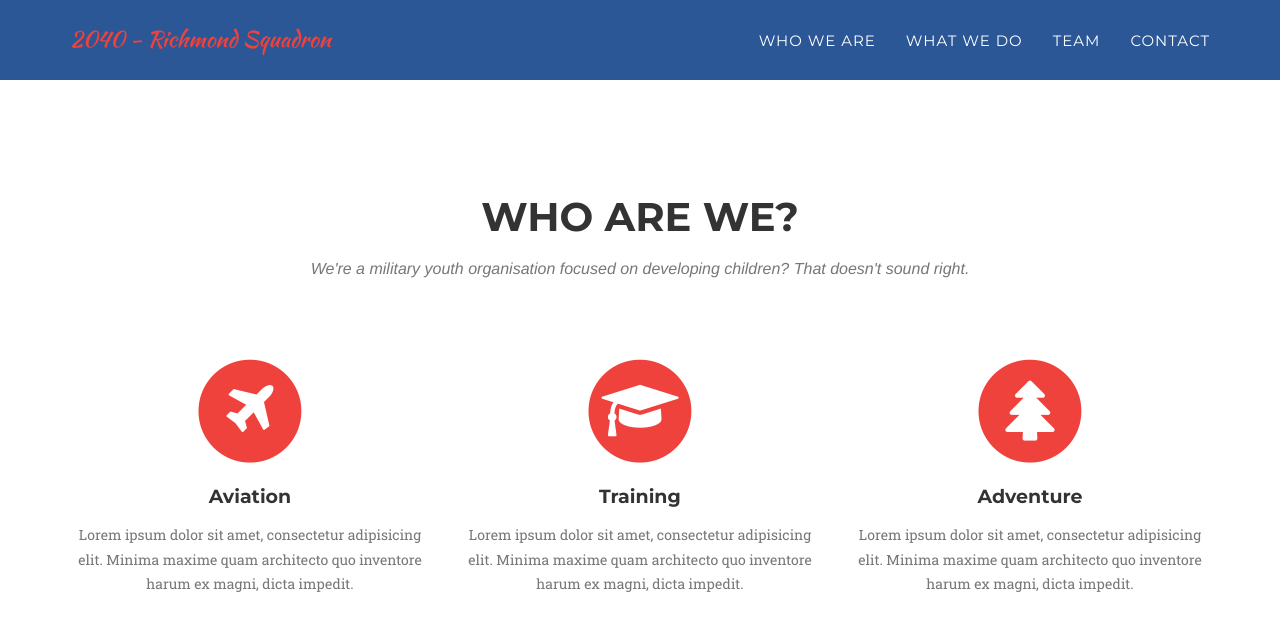
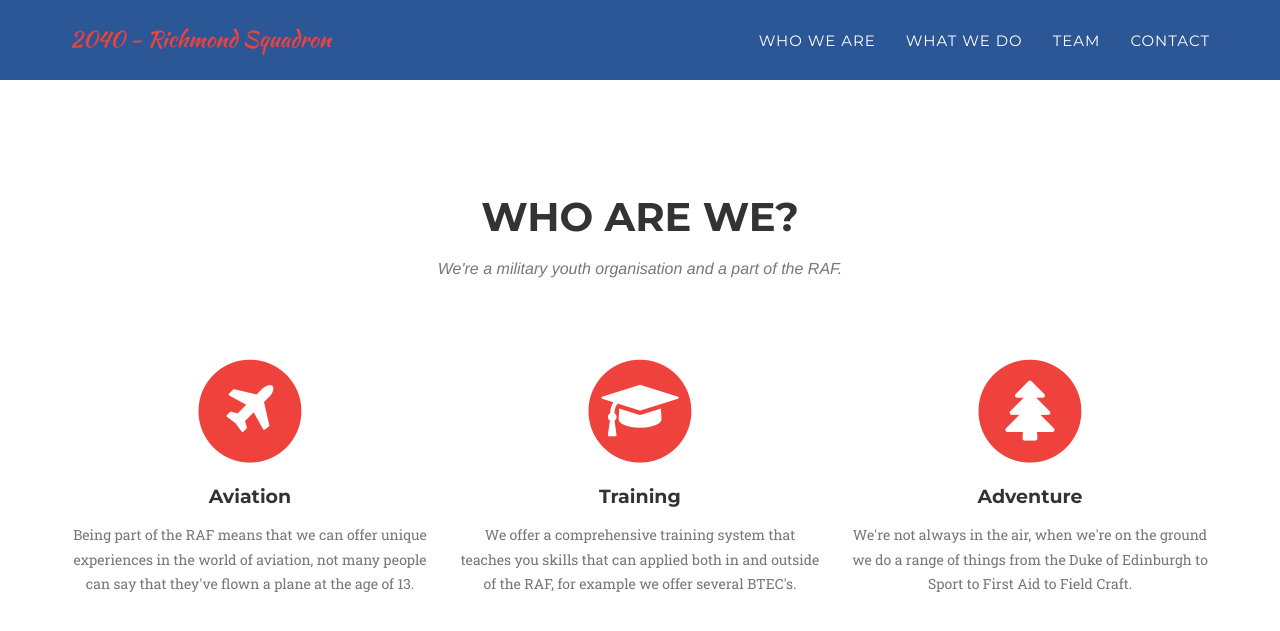
Before and after one commit to 2040richmondsquadron/2040_website, a Jekyll site: the page built from 404.html, in a window 1280 px wide and 900 px high, scrolled down 713 px. Shown: the top 631 px of the window. Built offline with Jekyll 4.4.1, drawn with Linux system fonts in a browser that asks for light colours; some web fonts are replaced.

Commit message:
Update who we are

```diff
--- a/_includes/who.html
+++ b/_includes/who.html
@@ -4,7 +4,7 @@
             <div class="row">
                 <div class="col-lg-12 text-center">
                     <h2 class="section-heading">Who Are We?</h2>
-                    <h3 class="section-subheading text-muted">We're a military youth organisation focused on developing children? That doesn't sound right.</h3>
+                    <h3 class="section-subheading text-muted">We're a military youth organisation and a part of the RAF.</h3>
                 </div>
             </div>
             <div class="row text-center">
@@ -14,7 +14,7 @@
                         <i class="fa fa-plane fa-stack-1x fa-inverse"></i>
                     </span>
                     <h4 class="service-heading">Aviation</h4>
-                    <p class="text-muted">Lorem ipsum dolor sit amet, consectetur adipisicing elit. Minima maxime quam architecto quo inventore harum ex magni, dicta impedit.</p>
+                    <p class="text-muted">Being part of the RAF means that we can offer unique experiences in the world of aviation, not many people can say that they've flown a plane at the age of 13.</p>
                 </div>
                 <div class="col-md-4">
                     <span class="fa-stack fa-4x">
@@ -22,7 +22,7 @@
                         <i class="fa fa-graduation-cap fa-stack-1x fa-inverse"></i>
                     </span>
                     <h4 class="service-heading">Training</h4>
-                    <p class="text-muted">Lorem ipsum dolor sit amet, consectetur adipisicing elit. Minima maxime quam architecto quo inventore harum ex magni, dicta impedit.</p>
+                    <p class="text-muted">We offer a comprehensive training system that teaches you skills that can applied both in and outside of the RAF, for example we offer several BTEC's. </p>
                 </div>
                 <div class="col-md-4">
                     <span class="fa-stack fa-4x">
@@ -30,7 +30,7 @@
                         <i class="fa fa-tree fa-stack-1x fa-inverse"></i>
                     </span>
                     <h4 class="service-heading">Adventure</h4>
-                    <p class="text-muted">Lorem ipsum dolor sit amet, consectetur adipisicing elit. Minima maxime quam architecto quo inventore harum ex magni, dicta impedit.</p>
+                    <p class="text-muted">We're not always in the air, when we're on the ground we do a range of things from the Duke of Edinburgh to Sport to First Aid to Field Craft.</p>
                 </div>
             </div>
         </div>
```
